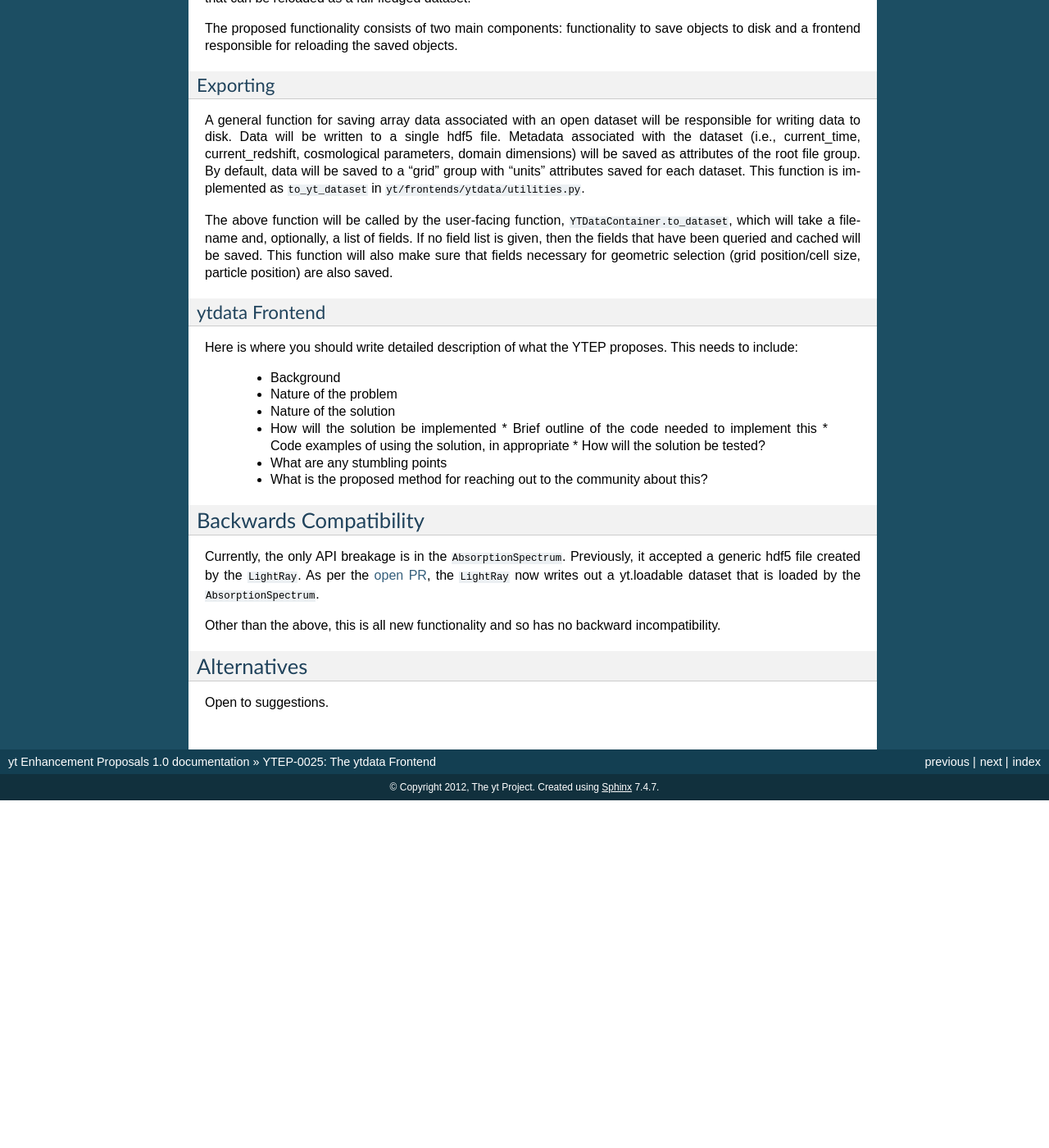
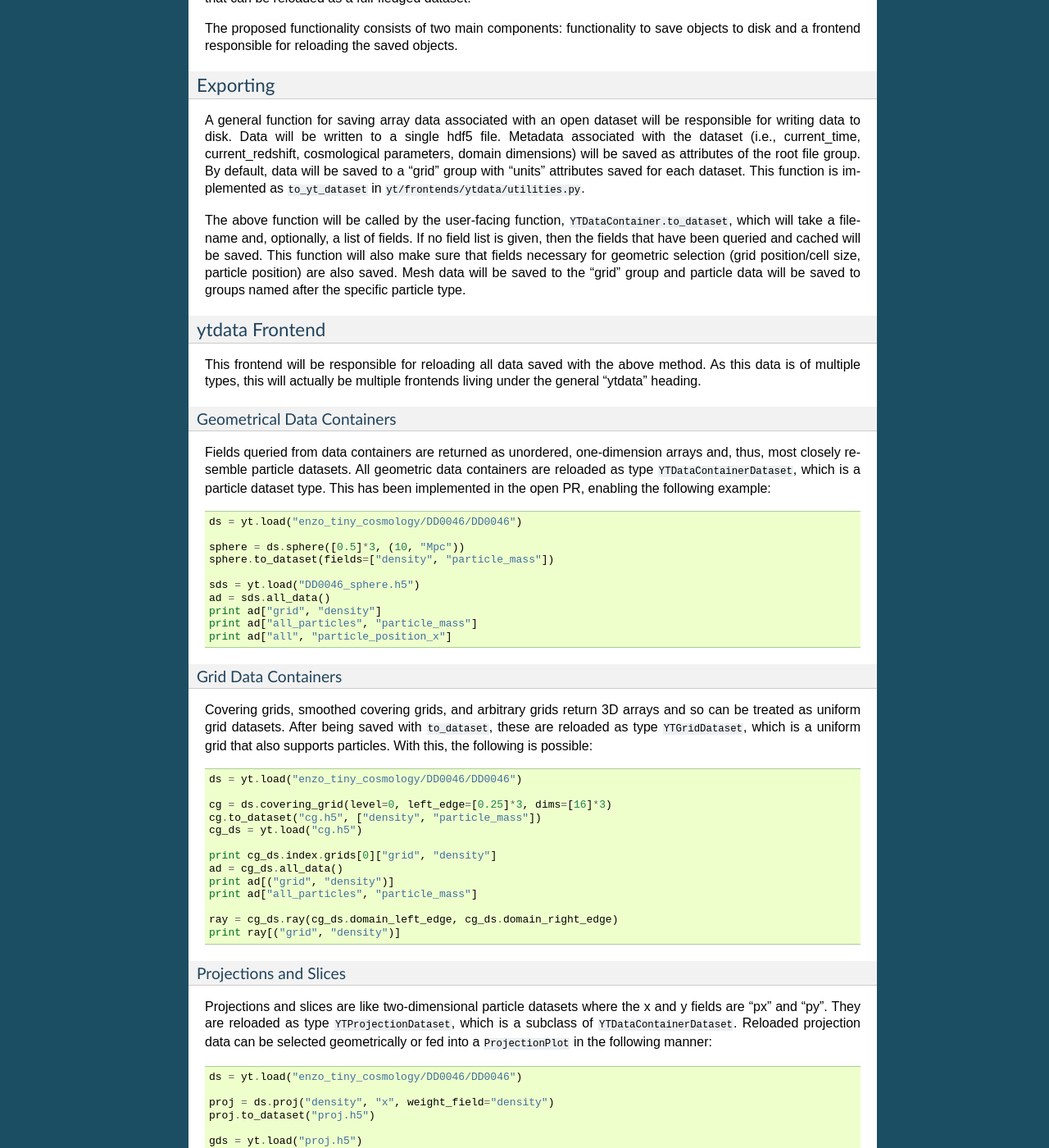
Before and after one commit to yt-project/ytep, a Sphinx documentation site: the page built from source/YTEPs/YTEP-0025.rst, in a window 1280 px wide and 1400 px high, scrolled down 719 px. Shown: the whole window at 82% size. Built offline with Sphinx 7.4.7, drawn with Linux system fonts in a browser that asks for light colours; formulas are drawn with MathJax 3; before the commit the page ends 1695 px from its top, so only the background shows below that; some of the changed text lies outside the part shown.

Commit message:
Finishing first draft.

```diff
--- a/source/YTEPs/YTEP-0025.rst
+++ b/source/YTEPs/YTEP-0025.rst
@@ -61,23 +61,94 @@ The above function will be called by the user-facing function,
 a list of fields.  If no field list is given, then the fields that have been
 queried and cached will be saved.  This function will also make sure that
 fields necessary for geometric selection (grid position/cell size, particle
-position) are also saved.
+position) are also saved.  Mesh data will be saved to the "grid" group and
+particle data will be saved to groups named after the specific particle type.
 
 ytdata Frontend
 ^^^^^^^^^^^^^^^
 
-Here is where you should write detailed description of what the YTEP proposes.
-This needs to include:
+This frontend will be responsible for reloading all data saved with the above
+method.  As this data is of multiple types, this will actually be multiple
+frontends living under the general "ytdata" heading.
 
-  * Background
-  * Nature of the problem
-  * Nature of the solution
-  * How will the solution be implemented
-    * Brief outline of the code needed to implement this
-    * Code examples of using the solution, in appropriate
-    * How will the solution be tested?
-  * What are any stumbling points
-  * What is the proposed method for reaching out to the community about this?
+Geometrical Data Containers
+%%%%%%%%%%%%%%%%%%%%%%%%%%%
+
+Fields queried from data containers are returned as unordered, one-dimension
+arrays and, thus, most closely resemble particle datasets.  All geometric data
+containers are reloaded as type ``YTDataContainerDataset``, which is a particle
+dataset type.  This has been implemented in the open PR, enabling the following
+example:
+
+.. code-block:: python
+
+   ds = yt.load("enzo_tiny_cosmology/DD0046/DD0046")
+
+   sphere = ds.sphere([0.5]*3, (10, "Mpc"))
+   sphere.to_dataset(fields=["density", "particle_mass"])
+
+   sds = yt.load("DD0046_sphere.h5")
+   ad = sds.all_data()
+   print ad["grid", "density"]
+   print ad["all_particles", "particle_mass"]
+   print ad["all", "particle_position_x"]
+
+Grid Data Containers
+%%%%%%%%%%%%%%%%%%%%
+
+Covering grids, smoothed covering grids, and arbitrary grids return 3D arrays
+and so can be treated as uniform grid datasets.  After being saved with
+``to_dataset``, these are reloaded as type ``YTGridDataset``, which is a uniform
+grid that also supports particles.  With this, the following is possible:
+
+.. code-block:: python
+
+   ds = yt.load("enzo_tiny_cosmology/DD0046/DD0046")
+
+   cg = ds.covering_grid(level=0, left_edge=[0.25]*3, dims=[16]*3)
+   cg.to_dataset("cg.h5", ["density", "particle_mass"])
+   cg_ds = yt.load("cg.h5")
+
+   print cg_ds.index.grids[0]["grid", "density"]
+   ad = cg_ds.all_data()
+   print ad[("grid", "density")]
+   print ad["all_particles", "particle_mass"]
+
+   ray = cg_ds.ray(cg_ds.domain_left_edge, cg_ds.domain_right_edge)
+   print ray[("grid", "density")]
+
+Projections and Slices
+%%%%%%%%%%%%%%%%%%%%%%
+
+Projections and slices are like two-dimensional particle datasets where the x and
+y fields are "px" and "py".  They are reloaded as type ``YTProjectionDataset``,
+which is a subclass of ``YTDataContainerDataset``.  Reloaded projection data can
+be selected geometrically or fed into a ``ProjectionPlot`` in the following manner:
+
+.. code-block:: python
+
+   ds = yt.load("enzo_tiny_cosmology/DD0046/DD0046")
+
+   proj = ds.proj("density", "x", weight_field="density")
+   proj.to_dataset("proj.h5")
+
+   gds = yt.load("proj.h5")
+   ad = gds.all_data()
+   print ad["density"]
+   p = yt.ProjectionPlot(gds, "x", "density", weight_field="density")
+   p.save()
+
+The above would enable someone to make projections of large datasets remotely,
+then download the exported projection dataset, and perfect the final image on a
+local machine.  Slices have not yet been implemented.
+
+Profiles
+%%%%%%%%
+
+1, 2, and 3D profiles are like 1, 2, and 3D uniform grid datasets where dx, dy,
+and dz are different and have different dimensions.  This may make geometric
+selection difficult, at least for now.  The minimum goal for profile datasets
+is to be able to feed them into ``ProfilePlot`` and ``PhasePlot``.
 
 Backwards Compatibility
 -----------------------
@@ -94,4 +165,6 @@ incompatibility.
 Alternatives
 ------------
 
-Open to suggestions.
+Plot objects could be made to export specialized files allowing them to be
+recreated.  I don't know of any alternatives for exporting geometric
+data containers.
```
